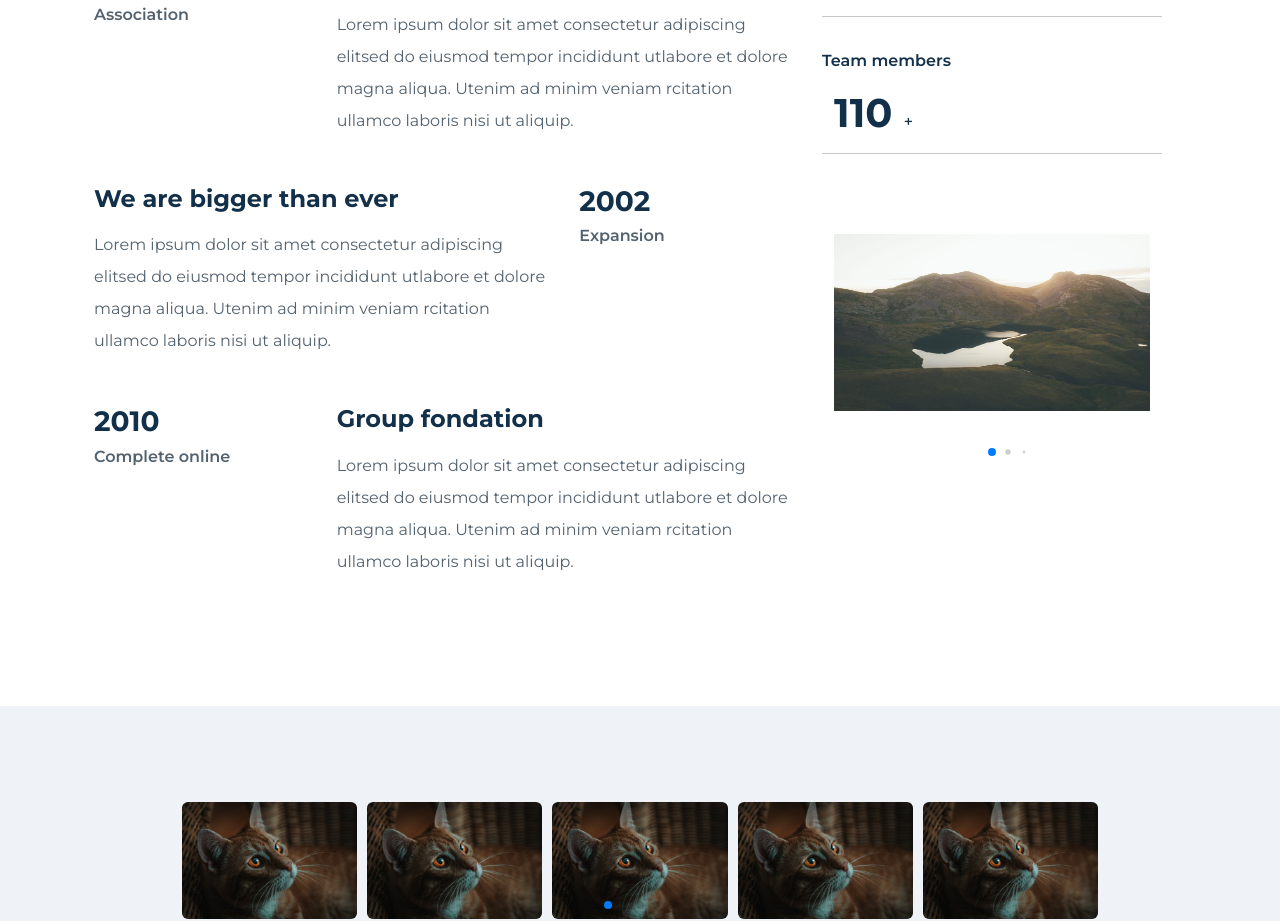
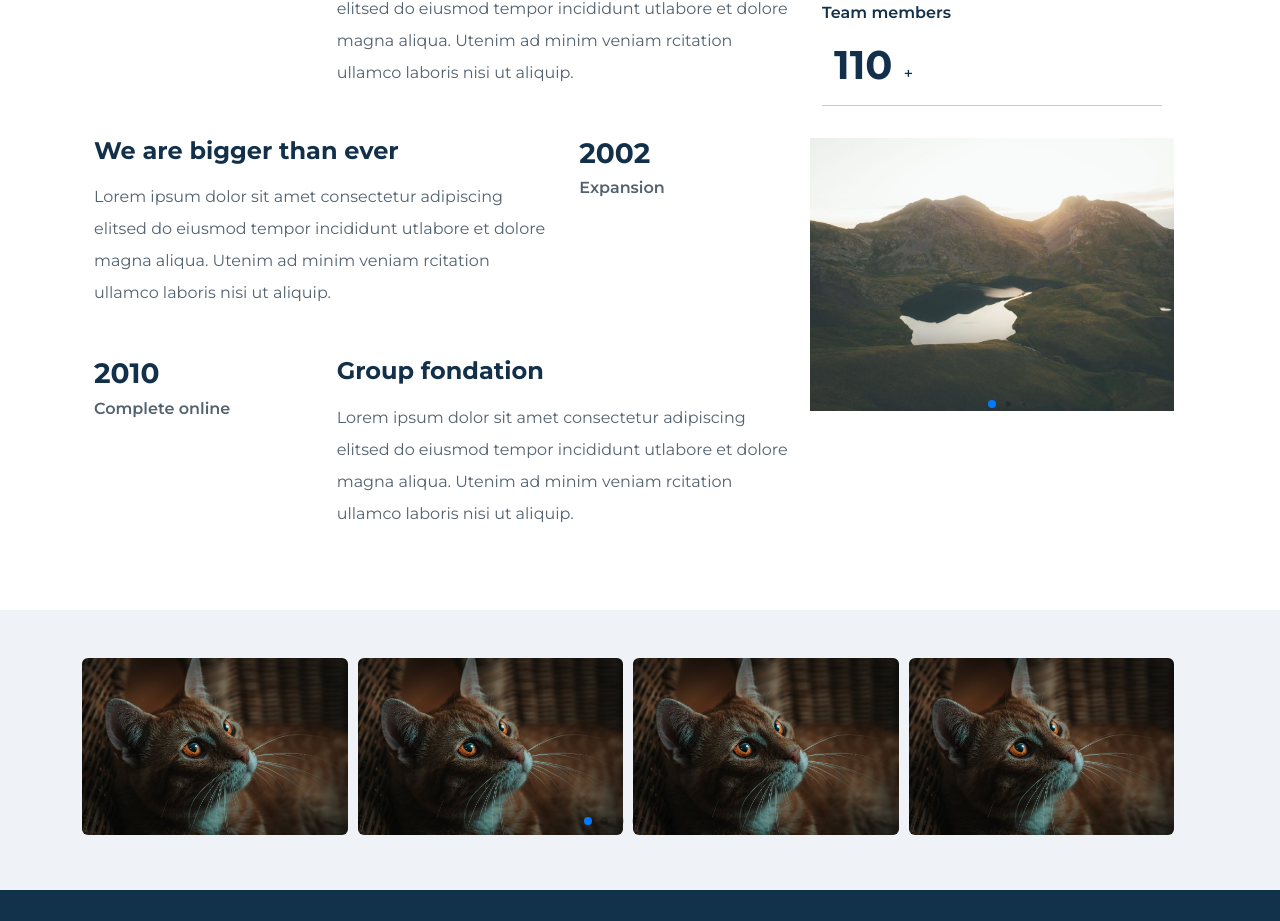
Before and after one commit to falcontechnepal/Alpins, a Next.js app in the folder frontend/: page /history in a window 1280 px wide. Shown: the part 885-1806 px from the top of the page. Built offline with nearby package versions, Linux system fonts and the light colour scheme.

Commit message:
history page completed final

```diff
--- a/frontend/src/components/History/HistorySection1.tsx
+++ b/frontend/src/components/History/HistorySection1.tsx
@@ -9,8 +9,8 @@ import Image from "next/image";
 
 const HistorySection1 = () => {
   return (
-    <div style={{ overflow: "hidden" }} className="container-fluid "  >
-      <div className="container py-5 ">
+    <div style={{ overflow: "hidden" }} className="container-fluid ">
+      <div className="container ">
         <div className="container row py-5">
           {/* Left side========================*/}
           <div className="col col-12 col-sm-12 col-md-12 col-lg-8 ">
@@ -138,19 +138,19 @@ const HistorySection1 = () => {
                 className="mySwiper"
               >
                 <SwiperSlide>
-                  <Image src={img1} className="py-5 px-4" alt="" />
+                  <Image src={img1} alt="" />
                 </SwiperSlide>
 
                 <SwiperSlide>
-                  <Image src={img1} className="py-5 px-4" alt="" />
+                  <Image src={img1} alt="" />
                 </SwiperSlide>
 
                 <SwiperSlide>
-                  <Image src={img1} className="py-5 px-4" alt="" />
+                  <Image src={img1} alt="" />
                 </SwiperSlide>
 
                 <SwiperSlide>
-                  <Image src={img1} className="py-5 px-4" alt="" />
+                  <Image src={img1} alt="" />
                 </SwiperSlide>
               </Swiper>
             </div>
--- a/frontend/src/components/History/HistorySection2Slider.tsx
+++ b/frontend/src/components/History/HistorySection2Slider.tsx
@@ -9,18 +9,43 @@ import Image from "next/image";
 
 const HistorySection2Slider = () => {
   return (
-    <div style={{ backgroundColor: "#EFF2F7" }}>
-      <div className="container p-5">
-        <div className="container p-5">
-          <div className="container px-3">
+    <div style={{ backgroundColor: "#EFF2F7" }} className="container-fluid">
+      <div className="container py-5 ">
+        <div className="container row ">
           <Swiper
-              slidesPerView={5}
+            slidesPerView={2}
             spaceBetween={10}
             slidesPerGroup={1}
-              loop={true}
-              loopFillGroupWithBlank={true}
             pagination={{
               clickable: true,
+            }}
+            breakpoints={{
+              600: {
+                slidesPerView: 3,
+                spaceBetween: 20,
+              },
+
+              768: {
+                slidesPerView: 3,
+                spaceBetween: 10,
+              },
+
+              //	≥992px
+              992: {
+                slidesPerView: 4,
+                spaceBetween: 10,
+              },
+
+              // ≥1200px
+              1200: {
+                slidesPerView: 4,
+                spaceBetween: 10,
+              },
+              //≥1400px
+              1400: {
+                slidesPerView: 5,
+                spaceBetween: 10,
+              },
             }}
             modules={[Pagination]}
             className="mySwiper"
@@ -28,19 +53,27 @@ const HistorySection2Slider = () => {
             <SwiperSlide>
               <Image src={person1} className=" rounded" alt="" />
             </SwiperSlide>
-
             <SwiperSlide>
               <Image src={person1} className=" rounded" alt="" />
             </SwiperSlide>
-
             <SwiperSlide>
               <Image src={person1} className=" rounded" alt="" />
             </SwiperSlide>
-
             <SwiperSlide>
               <Image src={person1} className=" rounded" alt="" />
             </SwiperSlide>
-
+            <SwiperSlide>
+              <Image src={person1} className=" rounded" alt="" />
+            </SwiperSlide>
+            <SwiperSlide>
+              <Image src={person1} className=" rounded" alt="" />
+            </SwiperSlide>
+            <SwiperSlide>
+              <Image src={person1} className=" rounded" alt="" />
+            </SwiperSlide>
+            <SwiperSlide>
+              <Image src={person1} className=" rounded" alt="" />
+            </SwiperSlide>
             <SwiperSlide>
               <Image src={person1} className=" rounded" alt="" />
             </SwiperSlide>
@@ -48,7 +81,6 @@ const HistorySection2Slider = () => {
         </div>
       </div>
     </div>
-    </div>
   );
 };
 
```
Also changed, not shown: frontend/src/pages/price.tsx (+11 -10 lines). Lines whose indentation alone changed are shown as unchanged.
